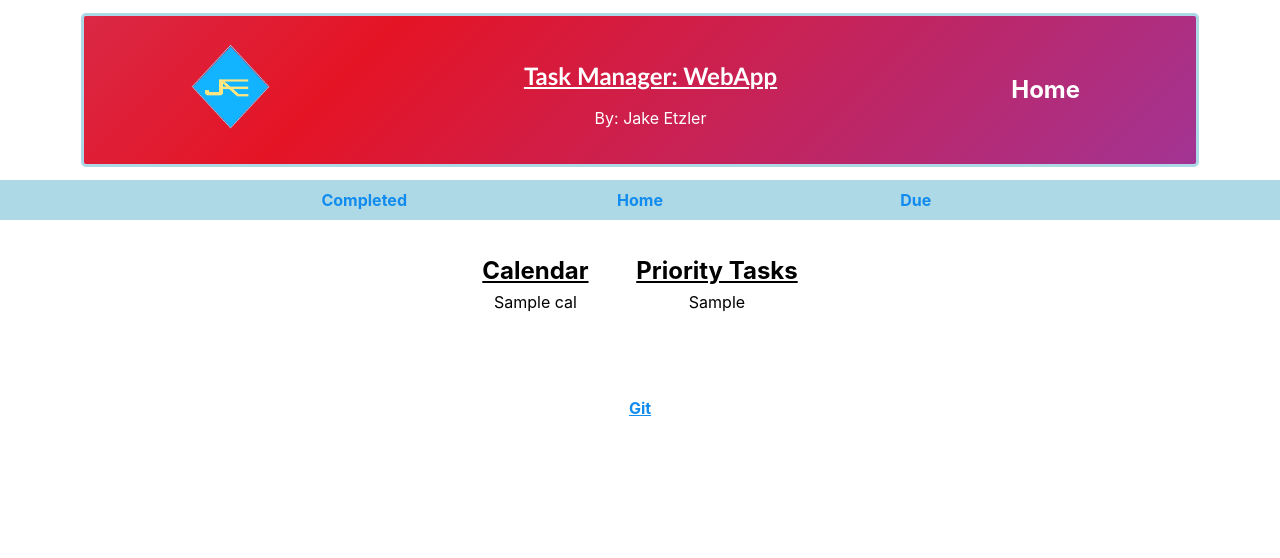
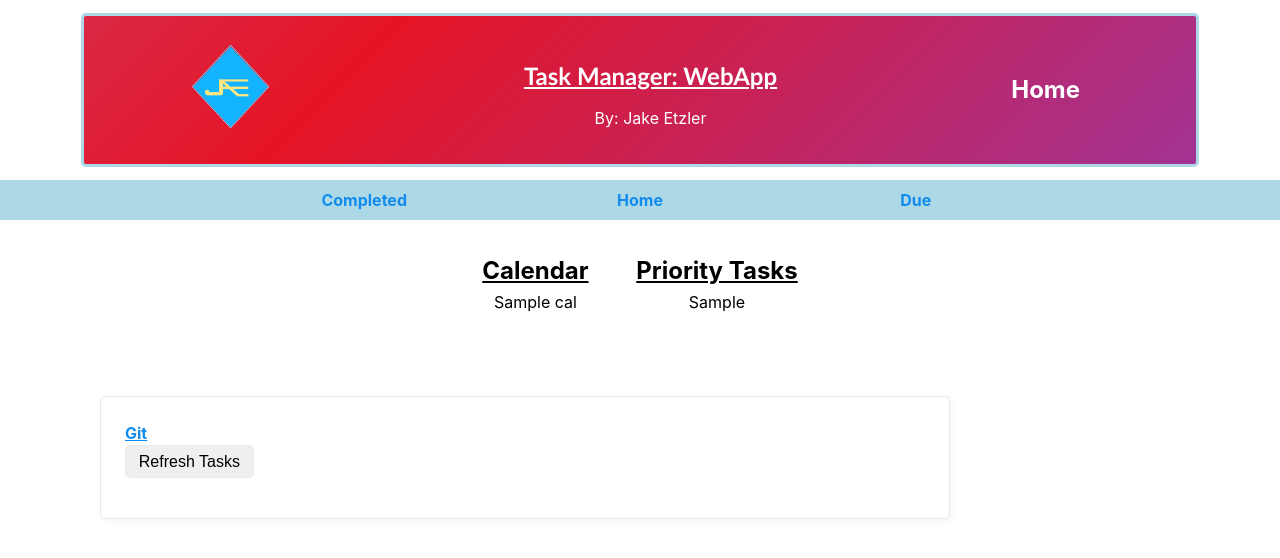
Before and after one commit to jakeaetzler/task-manager-web, a Flask app: template templates/index.html in a window 1280 px wide. Shown: the top 558 px of the page. Run offline with Flask 2, Linux system fonts and the light colour scheme; the template is opened without the code that fills it: most values are stand-ins (such as "Sample title", 1, 10 or a date in 2020); parts of the project's set-up code (start-up, migrations or seed data) failed here and were passed over.

Commit message:
Update: Implemented TaskManager.refresh() to connect to button

```diff
--- a/app.py
+++ b/app.py
@@ -1,7 +1,6 @@
-from flask import Flask, render_template, redirect, url_for
+from flask import Flask, render_template, redirect, url_for, request
 
 import tasks
-
 
 app = Flask(__name__)
 
@@ -10,7 +9,14 @@ tm = tasks.TasksModel()
 
 @app.route('/', methods=['GET', 'POST'])
 def hello_world():
-    return render_template('index.html', all_table=tm.getAllTable(), due_table=tm.getDueTable(),
+    form = request.form
+    if request.method == 'POST':
+        if form.get('refresh-api') == 'Refresh Tasks':
+            tm.refresh()
+    elif request.method == 'GET':
+        return render_template('index.html', form=form, all_table=tm.getAllTable(), due_table=tm.getDueTable(),
+                               pri_table=tm.getPriTable(), cal=tasks.getcalendar(), )
+    return render_template('index.html', form=form, all_table=tm.getAllTable(), due_table=tm.getDueTable(),
                            pri_table=tm.getPriTable(), cal=tasks.getcalendar())
 
 
--- a/templates/index.html
+++ b/templates/index.html
@@ -54,6 +54,9 @@
 </body>
 
 <footer>
-    <a href="https://github.com/jakeaetzler/task-manager-web" target="_blank"><u>Git</u></a>
+    <form method="post" action="/">
+        <a href="https://github.com/jakeaetzler/task-manager-web" target="_blank"><u>Git</u></a>
+        <input type="submit" name="refresh-api" value="Refresh Tasks" id="refresh-btn"/>
+    </form>
 </footer>
 </html>
```
